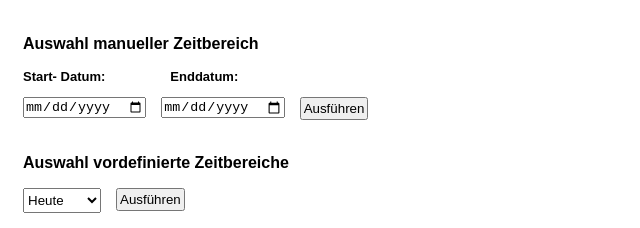
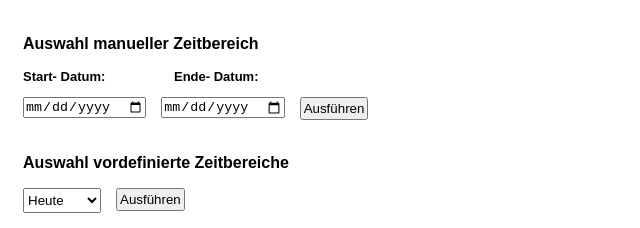
Before and after one commit to WeGo1206/nodeapp01, a website: page TemplateChart.html in a window 1280 px wide. Shown: the part 205-433 px from the top of the page, 0-640 px from the left. Drawn offline with nearby package versions, Linux system fonts and the light colour scheme.

```diff
--- a/TemplateChart.html
+++ b/TemplateChart.html
@@ -24,7 +24,7 @@
 	<br>
 	<form action="/pi" method="POST">
 		<p>Auswahl manueller Zeitbereich</p>
-		<p class="menuetext">Start- Datum:&nbsp;&nbsp;&nbsp;&nbsp;&nbsp;&nbsp;&nbsp;&nbsp;&nbsp;&nbsp;&nbsp;&nbsp;&nbsp;&nbsp;&nbsp;&nbsp;&nbsp;&nbsp;Enddatum:</p>
+		<p class="menuetext">Start- Datum:&nbsp;&nbsp;&nbsp;&nbsp;&nbsp;&nbsp;&nbsp;&nbsp;&nbsp;&nbsp;&nbsp;&nbsp;&nbsp;&nbsp;&nbsp;&nbsp;&nbsp;&nbsp;&nbsp;Ende- Datum:</p>
 		<input class="inputfield" type="date" name="sdate" id="_sDate">
 		<input class="inputfield" type="date" name="edate" id="_eDate">
 		<input class="timerange-buttons" type="submit" value="Ausf&uuml;hren" id="submit">
```
